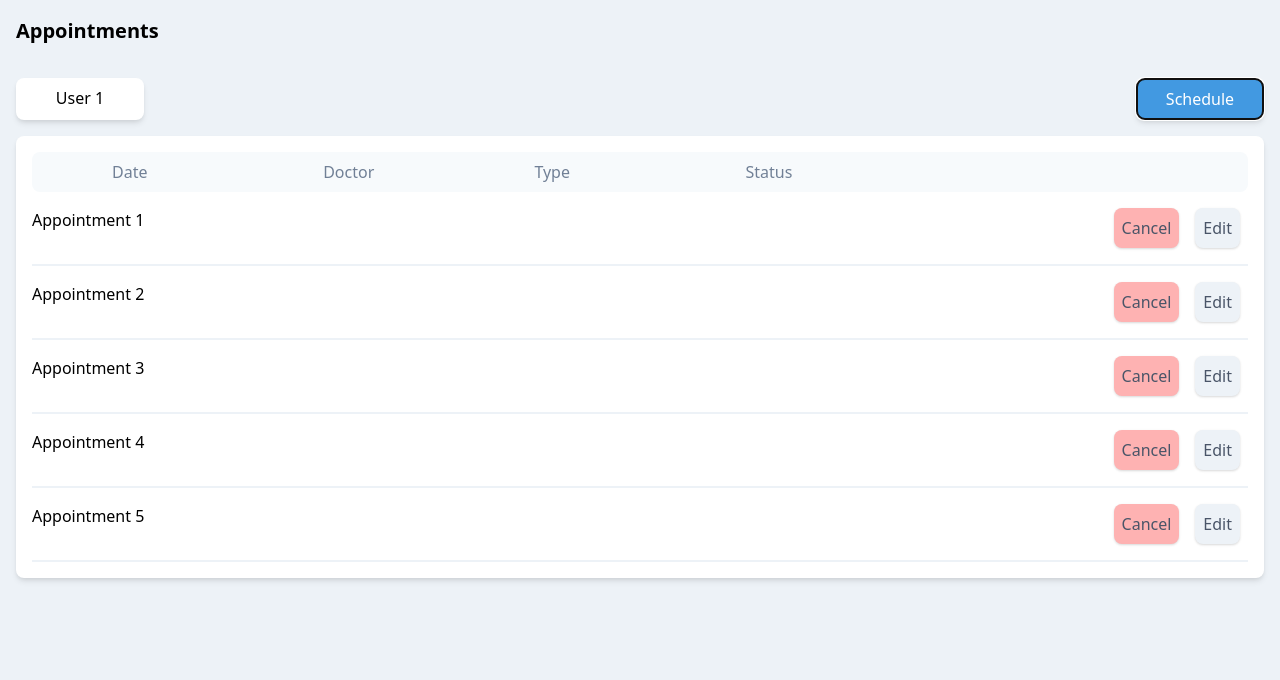
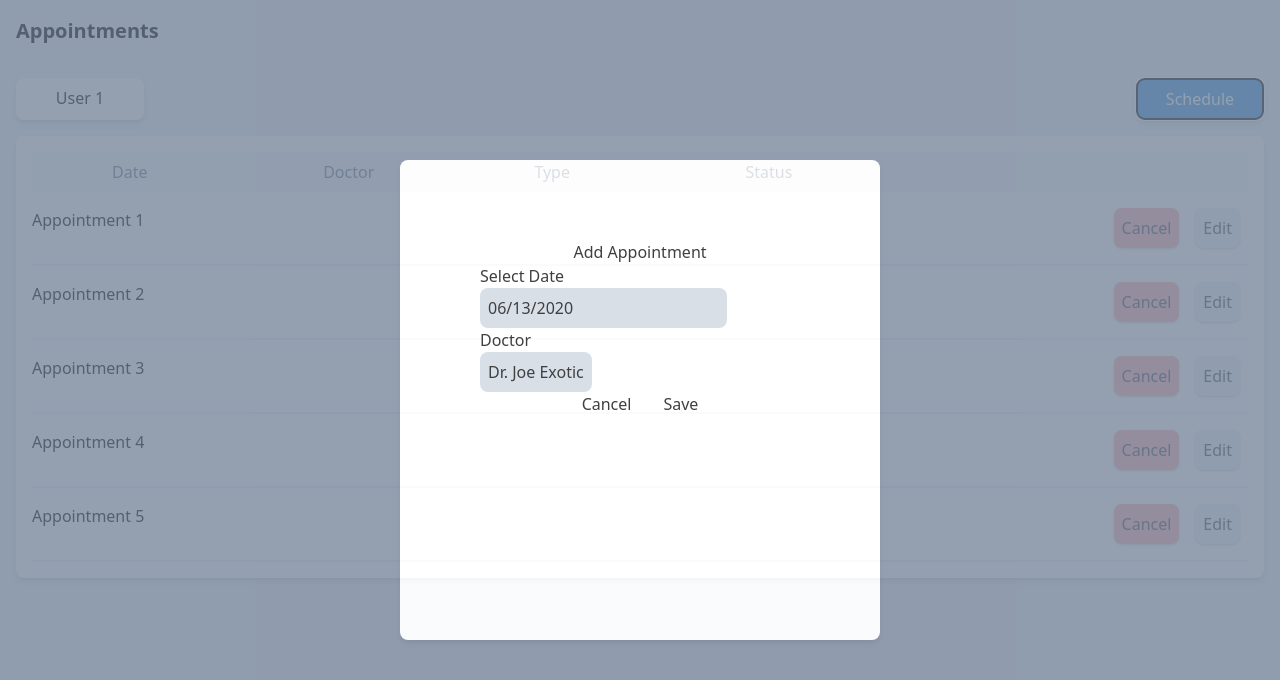
Before and after one commit to andyzen619/sentry-scheduler-client, a React (Create React App) app: page / in a window 1280 px wide. Both pictures are taken after a click on the button "Schedule". Shown: the top 680 px of the page. Built offline with nearby package versions, Linux system fonts and the light colour scheme.

Commit message:
-add Add appointment functionality -add date picker -add doctor picker

```diff
--- a/package.json
+++ b/package.json
@@ -7,6 +7,7 @@
     "@testing-library/react": "^9.3.2",
     "@testing-library/user-event": "^7.1.2",
     "react": "^16.13.1",
+    "react-datepicker": "^3.0.0",
     "react-dom": "^16.13.1",
     "react-scripts": "3.4.1",
     "tailwindcss": "^1.2.0"
--- a/src/App.js
+++ b/src/App.js
@@ -1,19 +1,27 @@
-import React from "react";
-import AppointmentList from "./components/AppointmentList";
+import React, { useState } from "react";
+import AppointmentList from "./components/AppointmentList/AppointmentList";
+import AddAppointment from "./components/AddAppointment/AddAppointment";
 
 function App() {
+  const [showAdd, setShowAdd] = useState(false);
   return (
-    <div className="bg-gray-200 h-screen">
+    <div className="bg-gray-200 h-screen relative">
       <div className="text-xl font-bold p-4">Appointments</div>
       <div className="flex justify-between m-4">
         <div className="rounded-lg w-32 shadow-md px-4 py-2 flex justify-center bg-white">
           User 1
         </div>
-        <button className="rounded-lg w-32 shadow-md px-4 py-2 flex justify-center bg-blue-500 text-white border border-gray-400">
+        <button
+          className="rounded-lg w-32 shadow-md px-4 py-2 flex justify-center bg-blue-500 text-white border border-gray-400"
+          onClick={() => {
+            setShowAdd(!showAdd);
+          }}
+        >
           Schedule
         </button>
       </div>
       <AppointmentList />
+      {showAdd && <AddAppointment />}
     </div>
   );
 }
--- /dev/null
+++ b/src/components/AddAppointment/AddAppointment.js
@@ -0,0 +1,35 @@
+import React, { useState } from "react";
+import DatePicker from "react-datepicker";
+import "react-datepicker/dist/react-datepicker.css";
+import DoctorPicker from "./DoctorPicker";
+import TypePicker from "./TypePicker";
+
+const AddAppointment = () => {
+  const [startDate, setStartDate] = useState(new Date());
+  const [doctor, setDoctor] = useState("1");
+  const [type, setType] = useState("1");
+
+  return (
+    <div className="w-screen h-screen p-40 absolute top-0 right-0 flex justify-center bg-gray-600 opacity-75">
+      <div className="flex flex-col bg-white shadow-md rounded-lg w-1/2 p-20 opacity-100">
+        <div className='flex justify-center'>Add Appointment</div>
+        <div>Select Date</div>
+        <DatePicker
+          className="bg-gray-400 rounded-lg p-2"
+          selected={startDate}
+          onChange={(date) => {
+            setStartDate(date);
+          }}
+        />
+        <DoctorPicker doctor={doctor} setDoctor={setDoctor} />
+        <TypePicker type={type} setType={setType} />
+        <div className="flex justify-center">
+          <button className="mx-4">Cancel</button>
+          <button className="mx-4">Save</button>
+        </div>
+      </div>
+    </div>
+  );
+};
+
+export default AddAppointment;
--- /dev/null
+++ b/src/components/AddAppointment/DoctorPicker.js
@@ -0,0 +1,52 @@
+import React, { useState } from "react";
+
+const DoctorPicker = ({ doctor, setDoctor }) => {
+  const [showDropdown, setShowDropdown] = useState(false);
+  const generateDoctor = () => {
+    switch (doctor) {
+      case "1":
+        return "Dr. Joe Exotic";
+      case "2":
+        return "Dr. Baskins";
+      default:
+    }
+  };
+
+  return (
+    <div className="relative">
+      <div>Doctor</div>
+      <div
+        className="flex"
+        onClick={() => {
+          setShowDropdown(!showDropdown);
+        }}
+      >
+        <div className="bg-gray-400 p-2 rounded-lg">{generateDoctor()}</div>
+      </div>
+      {showDropdown && (
+        <div className="absolute flex flex-col border-2 border-solid border-gray-100 p-2 rounded-md mt-2 shadow">
+          <button
+            className="border-b-2 border-gray-400"
+            onClick={() => {
+              setShowDropdown(!showDropdown);
+              setDoctor("1");
+            }}
+          >
+            Dr. Joe Exotic
+          </button>
+          <button
+            className="border-b-2 border-gray-400"
+            onClick={() => {
+              setShowDropdown(!showDropdown);
+              setDoctor("2");
+            }}
+          >
+            Dr. Baskins
+          </button>
+        </div>
+      )}
+    </div>
+  );
+};
+
+export default DoctorPicker;
--- /dev/null
+++ b/src/components/AddAppointment/TypePicker.js
@@ -0,0 +1,10 @@
+import React from "react";
+
+const TypePicker = ({ type, setType }) => {
+  return (
+    <div>
+    </div>
+  );
+};
+
+export default TypePicker;
```
Also changed, not shown: src/components/AddAppointment/Checked.js (added, +13 -0 lines), src/components/AddAppointment/UnChecked.js (added, +9 -0 lines), src/components/AppointmentList/AppointmentList.js (renamed from src/components/AppointmentList.js), src/components/AppointmentList/AppointmentListItem.js (renamed from src/components/AppointmentListItem.js), 1 other file (tests, documents, lock files or other folders).
